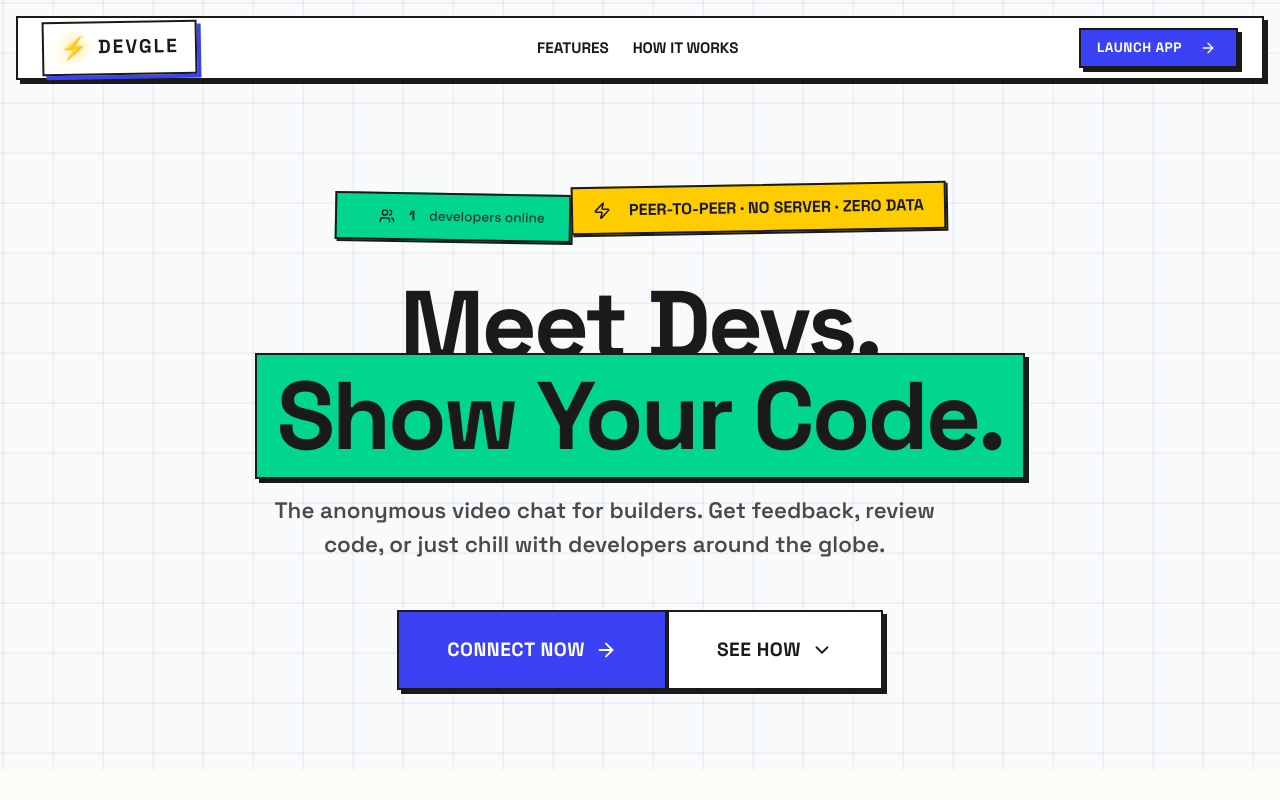
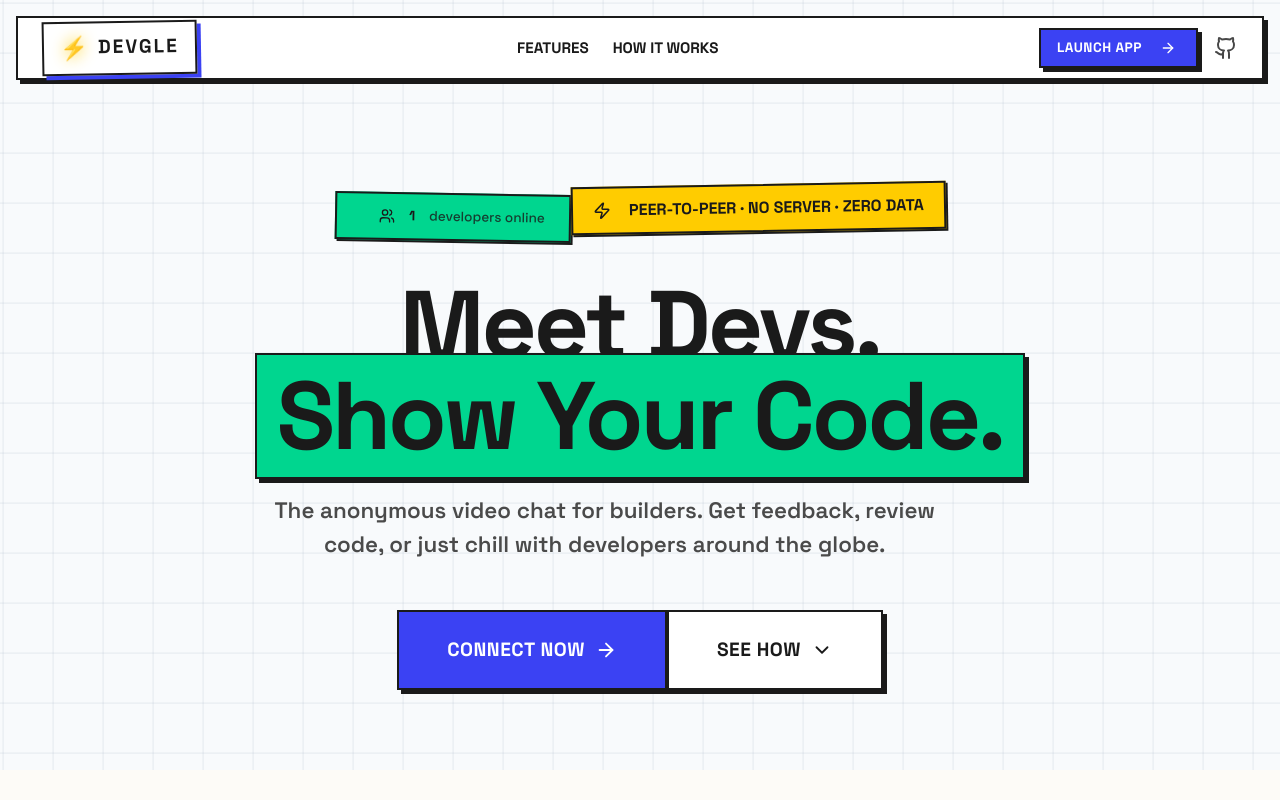
Before and after one commit to GokulAnand14/devgle, a Next.js app: page / in a window 1280 px wide. Shown: the top 800 px of the page. Built offline with nearby package versions, Linux system fonts and the light colour scheme.

Commit message:
Feat: Add Device Settings UI & GitHub Links

```diff
--- a/components/ControlBar.tsx
+++ b/components/ControlBar.tsx
@@ -254,9 +254,16 @@ export default function ControlBar({
                     zIndex: 2000
                 }}>
                     {/* Menu Items */}
-                    <div style={{ display: 'grid', gridTemplateColumns: '1fr 1fr', gap: 8 }}>
+                    <div style={{ display: 'grid', gridTemplateColumns: '1fr 1fr 1fr', gap: 8 }}>
                         {ScreenBtn}
                         {ChatBtn}
+                        <button
+                            className={`btn btn-icon ${showSettings ? "active" : ""}`}
+                            onClick={() => setShowSettings(!showSettings)}
+                            aria-label="Settings"
+                        >
+                            <Settings size={24} />
+                        </button>
                     </div>
                 </div>
             )}
@@ -271,6 +278,19 @@ export default function ControlBar({
                     <>
                         {ScreenBtn}
                         {ChatBtn}
+
+                        <div style={{ position: 'relative' }}>
+                            <button
+                                className={`btn btn-icon ${showSettings ? "active" : ""}`}
+                                onClick={() => setShowSettings(!showSettings)}
+                                aria-label="Settings"
+                                data-tooltip="Device Settings"
+                            >
+                                <Settings size={24} />
+                            </button>
+                            {showSettings && <SettingsModal />}
+                        </div>
+
                         <div className="control-divider" />
                     </>
                 )}
--- a/components/Navbar.tsx
+++ b/components/Navbar.tsx
@@ -2,7 +2,7 @@
 
 import { useState } from "react";
 import Link from "next/link";
-import { ArrowRight, Menu, X } from "lucide-react";
+import { ArrowRight, Menu, X, Github } from "lucide-react";
 
 export default function Navbar() {
     const [isMenuOpen, setIsMenuOpen] = useState(false);
@@ -24,10 +24,19 @@ export default function Navbar() {
                 </div>
 
                 {/* Desktop CTA */}
-                <div className="navbar-cta desktop-only">
+                <div className="navbar-cta desktop-only" style={{ display: 'flex', alignItems: 'center', gap: 16 }}>
                     <Link href="/room" className="btn btn-primary btn-sm" style={{ paddingRight: '20px' }}>
                         Launch App <ArrowRight size={16} style={{ marginLeft: 8 }} />
                     </Link>
+                    <a
+                        href="https://github.com/GokulAnand14/devgle"
+                        target="_blank"
+                        rel="noopener noreferrer"
+                        style={{ color: 'var(--text-primary)', opacity: 0.8, transition: 'opacity 0.2s', display: 'flex' }}
+                        aria-label="View on GitHub"
+                    >
+                        <Github size={24} />
+                    </a>
                 </div>
 
                 {/* Mobile Menu Toggle */}
```
